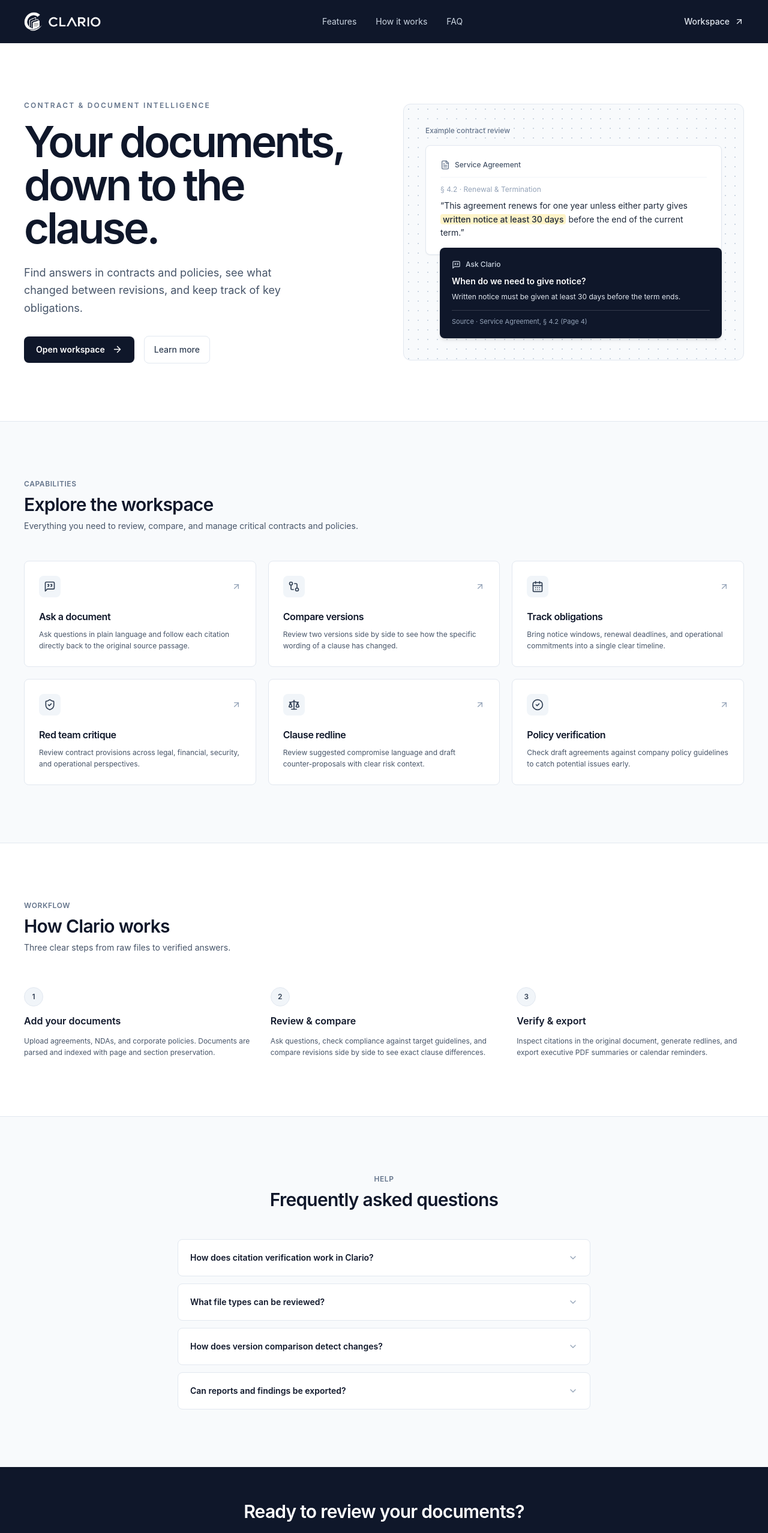
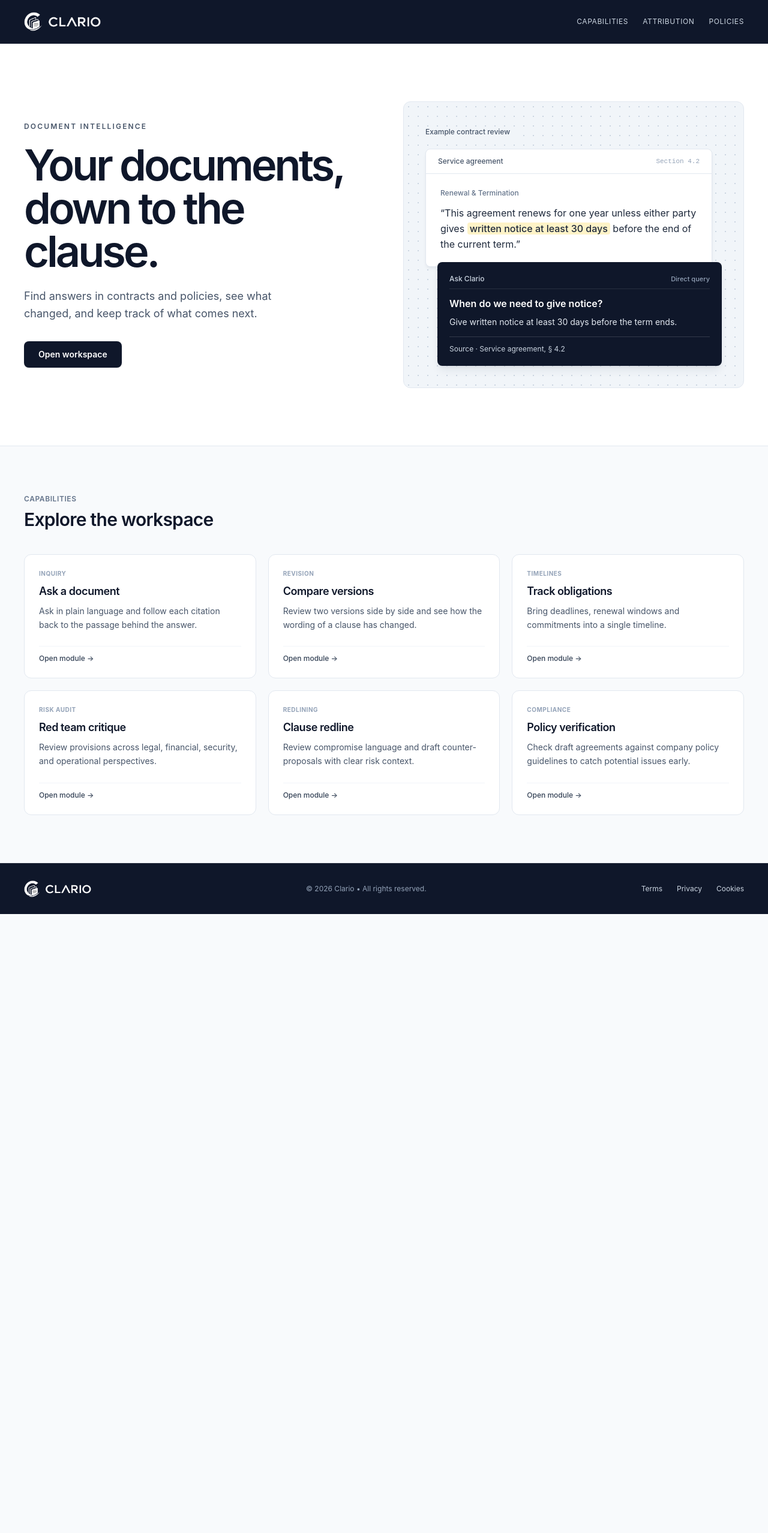
Before and after one commit to karthik558/Clario, a React (Vite) app in the folder frontend/: page /home in a window 1280 px wide. Shown: the top 2556 px of the page at 60% size. After the commit the page ends 1524 px from the top, so only its background shows below. Built offline with nearby package versions, Linux system fonts and the light colour scheme.

Commit message:
Clario: update homepage content, navigation, and layout styling

```diff
--- a/frontend/src/pages/HomePage.tsx
+++ b/frontend/src/pages/HomePage.tsx
@@ -1,75 +1,43 @@
 import { useEffect, useState } from 'react';
-import {
-  ArrowRight,
-  ArrowUpRight,
-  CalendarDays,
-  FileText,
-  GitCompare,
-  MessageSquareQuote,
-  ShieldCheck,
-  Scale,
-  CheckCircle2,
-  BarChart3,
-  ChevronDown
-} from 'lucide-react';
 import { Link } from 'react-router-dom';
 
 const workflows = [
   {
     path: '/ask',
-    icon: MessageSquareQuote,
+    category: 'Inquiry',
     title: 'Ask a document',
-    detail: 'Ask questions in plain language and follow each citation directly back to the original source passage.'
+    detail: 'Ask in plain language and follow each citation back to the passage behind the answer.'
   },
   {
     path: '/compare',
-    icon: GitCompare,
+    category: 'Revision',
     title: 'Compare versions',
-    detail: 'Review two versions side by side to see how the specific wording of a clause has changed.'
+    detail: 'Review two versions side by side and see how the wording of a clause has changed.'
   },
   {
     path: '/obligations',
-    icon: CalendarDays,
+    category: 'Timelines',
     title: 'Track obligations',
-    detail: 'Bring notice windows, renewal deadlines, and operational commitments into a single clear timeline.'
+    detail: 'Bring deadlines, renewal windows and commitments into a single timeline.'
   },
   {
     path: '/critique',
-    icon: ShieldCheck,
+    category: 'Risk Audit',
     title: 'Red team critique',
-    detail: 'Review contract provisions across legal, financial, security, and operational perspectives.'
+    detail: 'Review provisions across legal, financial, security, and operational perspectives.'
   },
   {
     path: '/negotiate',
-    icon: Scale,
+    category: 'Redlining',
     title: 'Clause redline',
-    detail: 'Review suggested compromise language and draft counter-proposals with clear risk context.'
+    detail: 'Review compromise language and draft counter-proposals with clear risk context.'
   },
   {
     path: '/policy-checker',
-    icon: CheckCircle2,
+    category: 'Compliance',
     title: 'Policy verification',
     detail: 'Check draft agreements against company policy guidelines to catch potential issues early.'
   },
-];
-
-const faqs = [
-  {
-    q: 'How does citation verification work in Clario?',
-    a: 'Every answer and finding includes a direct reference to the specific document, section, and page number. Clicking a citation opens the original document so you can verify the text yourself.'
-  },
-  {
-    q: 'What file types can be reviewed?',
-    a: 'Clario supports PDF documents, Microsoft Word (.docx), Excel spreadsheets (.xlsx, .xls), plain text (.txt), and Markdown (.md) files.'
-  },
-  {
-    q: 'How does version comparison detect changes?',
-    a: 'Comparison examines text differences at the clause level, highlighting additions, removals, and modifications so you can see changes even when formatting or paragraph order shifts.'
-  },
-  {
-    q: 'Can reports and findings be exported?',
-    a: 'Yes. You can export complete executive briefings, comparison findings, and obligation summaries as formatted PDF reports or calendar events.'
-  }
 ];
 
 export function HomePage() {
@@ -117,246 +85,127 @@ export function HomePage() {
         </div>
       )}
 
-      {/* Clean, Professional Website Header */}
-      <header className="bg-clario-navy text-white">
+      {/* Header Design */}
+      <header className="bg-clario-navy text-white border-b border-white/10">
         <div className="mx-auto flex max-w-7xl items-center justify-between px-5 py-5 sm:px-10">
           <Link to="/home" className="flex items-center gap-2.5">
             <img src="/clario.webp" alt="Clario" width="784" height="196" className="h-8 w-auto" />
           </Link>
 
-          <nav className="hidden md:flex items-center gap-8 text-sm text-slate-300">
-            <a href="#features" className="hover:text-white transition-colors">Features</a>
-            <a href="#how-it-works" className="hover:text-white transition-colors">How it works</a>
-            <a href="#faq" className="hover:text-white transition-colors">FAQ</a>
+          <nav className="flex items-center gap-6 text-xs uppercase tracking-wider text-slate-300">
+            <a href="#capabilities" className="hover:text-white transition-colors">Capabilities</a>
+            <a href="#attribution" className="hover:text-white transition-colors">Attribution</a>
+            <Link to="/terms" className="hover:text-white transition-colors">Policies</Link>
           </nav>
-
-          <Link
-            to="/"
-            onClick={enterWorkspace}
-            className="flex items-center gap-2 text-sm font-medium text-slate-200 hover:text-white transition-colors"
-          >
-            Workspace <ArrowUpRight aria-hidden="true" size={16} />
-          </Link>
         </div>
       </header>
 
       <main>
-        {/* Hero Section */}
-        <section className="mx-auto grid max-w-7xl items-center gap-12 px-5 py-16 sm:px-10 lg:grid-cols-2 lg:gap-16 lg:py-24">
+        {/* Hero Section with the ONLY Workspace Button */}
+        <section className="mx-auto grid max-w-7xl items-center gap-12 px-5 py-14 sm:px-10 lg:grid-cols-2 lg:gap-16 lg:py-24">
           <div>
-            <p className="mb-4 text-xs font-semibold uppercase tracking-[.18em] text-slate-500">
-              Contract & Document Intelligence
+            <p className="mb-5 text-xs font-semibold uppercase tracking-[.18em] text-slate-600">
+              Document intelligence
             </p>
             <h1 className="max-w-xl text-5xl font-semibold leading-[1.05] tracking-[-.055em] sm:text-6xl xl:text-7xl text-slate-900">
               Your documents,<br />down to the clause.
             </h1>
             <p className="mt-6 max-w-md text-lg leading-relaxed text-slate-600">
-              Find answers in contracts and policies, see what changed between revisions, and keep track of key obligations.
+              Find answers in contracts and policies, see what changed, and keep track of what comes next.
             </p>
-            <div className="mt-8 flex items-center gap-4">
-              <Link
-                to="/"
-                onClick={enterWorkspace}
-                className="inline-flex items-center gap-3 rounded-md bg-clario-navy px-5 py-3 text-sm font-semibold text-white hover:bg-slate-800 transition-colors"
-              >
-                Open workspace <ArrowRight aria-hidden="true" size={17} />
-              </Link>
-              <a
-                href="#features"
-                className="inline-flex items-center gap-2 rounded-md border border-slate-200 px-4 py-3 text-sm font-medium text-slate-700 hover:border-slate-300 hover:text-slate-900 transition-colors"
-              >
-                Learn more
-              </a>
-            </div>
+            <Link
+              to="/"
+              onClick={enterWorkspace}
+              className="mt-8 inline-flex items-center justify-center rounded-md bg-clario-navy px-6 py-3 text-sm font-semibold text-white hover:bg-slate-800 transition-colors shadow-sm"
+            >
+              Open workspace
+            </Link>
           </div>
 
-          {/* Clean Contract Review Card */}
+          {/* Clean Example Contract Review (No Icons) */}
           <figure
-            className="rounded-xl border border-slate-200 bg-slate-50 p-6 sm:p-9"
+            id="attribution"
+            className="rounded-clario border border-slate-200 bg-slate-100 p-5 sm:p-9"
             style={{ backgroundImage: 'radial-gradient(#cbd5e1 1px, transparent 1px)', backgroundSize: '16px 16px' }}
           >
-            <figcaption className="mb-4 text-xs font-medium text-slate-500">
+            <figcaption className="mb-5 inline-block bg-slate-100 pr-2 text-xs font-medium text-slate-600">
               Example contract review
             </figcaption>
 
-            <div className="rounded-lg border border-slate-200 bg-white p-5 sm:p-6 shadow-sm">
-              <div className="flex items-center gap-2 pb-3 mb-3 border-b border-slate-100 text-xs font-medium text-slate-600">
-                <FileText size={16} className="text-slate-500" />
-                <span>Service Agreement</span>
+            <div className="mr-4 rounded-md border border-slate-200 bg-white shadow-card">
+              <div className="flex items-center justify-between border-b border-slate-200 px-5 py-3 text-xs font-medium text-slate-600">
+                <span>Service agreement</span>
+                <span className="text-slate-400 font-mono text-[11px]">Section 4.2</span>
               </div>
-              <p className="mb-2 text-xs text-slate-400">§ 4.2 · Renewal & Termination</p>
-              <blockquote className="text-sm leading-relaxed text-slate-800">
-                “This agreement renews for one year unless either party gives <mark className="bg-amber-100 text-inherit px-1 rounded font-medium">written notice at least 30 days</mark> before the end of the current term.”
-              </blockquote>
+              <div className="p-5 sm:p-6">
+                <p className="mb-3 text-xs text-slate-500 font-medium">Renewal & Termination</p>
+                <blockquote className="text-base leading-relaxed text-slate-800">
+                  “This agreement renews for one year unless either party gives <mark className="bg-amber-100 text-inherit px-1 rounded font-medium">written notice at least 30 days</mark> before the end of the current term.”
+                </blockquote>
+              </div>
             </div>
 
-            <div className="relative -mt-3 ml-6 rounded-lg bg-clario-navy p-5 text-white shadow-md">
-              <div className="flex items-center gap-2 text-xs font-medium text-slate-300">
-                <MessageSquareQuote size={15} />
+            <div className="relative -mt-2 ml-5 rounded-md bg-clario-navy p-5 text-white shadow-elevated">
+              <div className="flex items-center justify-between text-xs font-medium text-slate-300 pb-2 border-b border-white/10">
                 <span>Ask Clario</span>
+                <span className="text-[11px] text-slate-400">Direct query</span>
               </div>
-              <p className="mt-2.5 text-sm font-semibold text-white">
-                When do we need to give notice?
-              </p>
-              <p className="mt-1.5 text-xs leading-relaxed text-slate-200">
-                Written notice must be given at least 30 days before the term ends.
-              </p>
-              <p className="mt-3 border-t border-white/15 pt-2.5 text-[11px] text-slate-400">
-                Source · Service Agreement, § 4.2 (Page 4)
-              </p>
+              <p className="mt-3 font-semibold text-white">When do we need to give notice?</p>
+              <p className="mt-2 text-sm leading-relaxed text-slate-200">Give written notice at least 30 days before the term ends.</p>
+              <p className="mt-3 border-t border-white/15 pt-3 text-xs text-slate-300">Source · Service agreement, § 4.2</p>
             </div>
           </figure>
         </section>
 
-        {/* Core Capabilities Section */}
-        <section id="features" className="border-t border-slate-200 bg-slate-50 py-16 sm:py-24">
-          <div className="mx-auto max-w-7xl px-5 sm:px-10">
-            <div className="max-w-xl mb-12">
+        {/* Explore the Workspace (Clean, Icon-Free Cards) */}
+        <section id="capabilities" className="border-t border-clario-border bg-slate-50">
+          <div className="mx-auto max-w-7xl px-5 py-14 sm:px-10 lg:py-20">
+            <div className="max-w-xl mb-10">
               <p className="text-xs font-semibold uppercase tracking-wider text-slate-500 mb-2">Capabilities</p>
               <h2 className="text-3xl font-semibold tracking-tight text-slate-900">
                 Explore the workspace
               </h2>
-              <p className="mt-2 text-sm text-slate-600">
-                Everything you need to review, compare, and manage critical contracts and policies.
-              </p>
             </div>
 
-            <div className="grid gap-5 sm:grid-cols-2 lg:grid-cols-3">
-              {workflows.map(({ path, icon: Icon, title, detail }) => (
+            <div className="grid gap-5 md:grid-cols-2 lg:grid-cols-3">
+              {workflows.map(({ path, category, title, detail }) => (
                 <Link
                   key={path}
                   to={path}
                   onClick={enterWorkspace}
-                  className="group rounded-lg border border-slate-200 bg-white p-6 transition-all hover:border-slate-300 hover:shadow-sm"
+                  className="group rounded-clario border border-clario-border bg-white p-6 transition-all hover:border-slate-400 hover:shadow-subtle flex flex-col justify-between"
                 >
-                  <div className="flex items-center justify-between">
-                    <div className="p-2 rounded-md bg-slate-100 text-slate-700 group-hover:bg-clario-navy group-hover:text-white transition-colors">
-                      <Icon size={20} />
-                    </div>
-                    <ArrowUpRight size={16} className="text-slate-400 group-hover:text-slate-900 transition-colors" />
+                  <div>
+                    <span className="text-[10px] font-bold uppercase tracking-wider text-slate-400 block mb-2">
+                      {category}
+                    </span>
+                    <h3 className="text-lg font-semibold tracking-tight text-slate-900 group-hover:text-clario-navy transition-colors">
+                      {title}
+                    </h3>
+                    <p className="mt-2 text-sm leading-relaxed text-slate-600">
+                      {detail}
+                    </p>
                   </div>
-                  <h3 className="mt-5 text-base font-semibold tracking-tight text-slate-900 group-hover:text-clario-navy transition-colors">
-                    {title}
-                  </h3>
-                  <p className="mt-2 text-xs leading-relaxed text-slate-600">
-                    {detail}
-                  </p>
+                  <div className="mt-6 pt-3 border-t border-slate-100 text-xs font-medium text-slate-700 group-hover:text-clario-navy transition-colors">
+                    Open module &rarr;
+                  </div>
                 </Link>
               ))}
             </div>
           </div>
         </section>
-
-        {/* How It Works Section */}
-        <section id="how-it-works" className="py-16 sm:py-24 bg-white border-t border-slate-200">
-          <div className="mx-auto max-w-7xl px-5 sm:px-10">
-            <div className="max-w-xl mb-14">
-              <p className="text-xs font-semibold uppercase tracking-wider text-slate-500 mb-2">Workflow</p>
-              <h2 className="text-3xl font-semibold tracking-tight text-slate-900">
-                How Clario works
-              </h2>
-              <p className="mt-2 text-sm text-slate-600">
-                Three clear steps from raw files to verified answers.
-              </p>
-            </div>
-
-            <div className="grid gap-8 md:grid-cols-3">
-              <div className="space-y-3">
-                <div className="w-8 h-8 rounded-full bg-slate-100 text-slate-700 flex items-center justify-center font-semibold text-xs border border-slate-200">
-                  1
-                </div>
-                <h3 className="text-base font-semibold text-slate-900">Add your documents</h3>
-                <p className="text-xs leading-relaxed text-slate-600">
-                  Upload agreements, NDAs, and corporate policies. Documents are parsed and indexed with page and section preservation.
-                </p>
-              </div>
-
-              <div className="space-y-3">
-                <div className="w-8 h-8 rounded-full bg-slate-100 text-slate-700 flex items-center justify-center font-semibold text-xs border border-slate-200">
-                  2
-                </div>
-                <h3 className="text-base font-semibold text-slate-900">Review & compare</h3>
-                <p className="text-xs leading-relaxed text-slate-600">
-                  Ask questions, check compliance against target guidelines, and compare revisions side by side to see exact clause differences.
-                </p>
-              </div>
-
-              <div className="space-y-3">
-                <div className="w-8 h-8 rounded-full bg-slate-100 text-slate-700 flex items-center justify-center font-semibold text-xs border border-slate-200">
-                  3
-                </div>
-                <h3 className="text-base font-semibold text-slate-900">Verify & export</h3>
-                <p className="text-xs leading-relaxed text-slate-600">
-                  Inspect citations in the original document, generate redlines, and export executive PDF summaries or calendar reminders.
-                </p>
-              </div>
-            </div>
-          </div>
-        </section>
-
-        {/* FAQ Section */}
-        <section id="faq" className="border-t border-slate-200 bg-slate-50 py-16 sm:py-24">
-          <div className="mx-auto max-w-3xl px-5 sm:px-10">
-            <div className="text-center mb-12">
-              <p className="text-xs font-semibold uppercase tracking-wider text-slate-500 mb-2">Help</p>
-              <h2 className="text-3xl font-semibold tracking-tight text-slate-900">
-                Frequently asked questions
-              </h2>
-            </div>
-
-            <div className="space-y-3">
-              {faqs.map((faq, idx) => (
-                <details
-                  key={idx}
-                  className="group rounded-lg border border-slate-200 bg-white p-5 transition-colors [&_summary::-webkit-details-marker]:hidden"
-                >
-                  <summary className="flex cursor-pointer items-center justify-between text-sm font-semibold text-slate-900">
-                    <span>{faq.q}</span>
-                    <ChevronDown size={16} className="text-slate-400 transition-transform group-open:rotate-180 shrink-0 ml-4" />
-                  </summary>
-                  <p className="mt-3 text-xs leading-relaxed text-slate-600 border-t border-slate-100 pt-3">
-                    {faq.a}
-                  </p>
-                </details>
-              ))}
-            </div>
-          </div>
-        </section>
-
-        {/* Simple Call to Action Banner */}
-        <section className="bg-clario-navy text-white py-14 px-5 sm:px-10">
-          <div className="mx-auto max-w-4xl text-center space-y-4">
-            <h2 className="text-2xl sm:text-3xl font-semibold tracking-tight">
-              Ready to review your documents?
-            </h2>
-            <p className="text-sm text-slate-300 max-w-md mx-auto">
-              Open the Clario workspace to ask questions, compare revisions, and track deadlines.
-            </p>
-            <div className="pt-2">
-              <Link
-                to="/"
-                onClick={enterWorkspace}
-                className="inline-flex items-center gap-2 rounded-md bg-white px-5 py-3 text-sm font-semibold text-slate-900 hover:bg-slate-100 transition-colors"
-              >
-                Enter workspace <ArrowRight size={16} />
-              </Link>
-            </div>
-          </div>
-        </section>
       </main>
 
-      {/* Professional Clean Footer */}
-      <footer className="bg-clario-navy border-t border-white/10 text-slate-400 py-8 px-5 sm:px-10">
-        <div className="mx-auto max-w-7xl flex flex-col sm:flex-row items-center justify-between gap-4">
+      {/* Clean Footer */}
+      <footer className="bg-clario-navy border-t border-white/10">
+        <div className="mx-auto flex max-w-7xl flex-col md:flex-row items-center justify-between gap-y-4 px-5 py-7 sm:px-10">
           <div className="flex items-center">
             <img src="/clario.webp" alt="Clario" width="784" height="196" className="h-7 w-auto" />
           </div>
-
-          <p className="text-xs text-slate-400 order-last sm:order-none">
+          <p className="text-xs text-slate-400 font-normal order-last md:order-none">
             © 2026 Clario • All rights reserved.
           </p>
-
-          <nav aria-label="Legal" className="flex items-center gap-6 text-xs text-slate-300 [&_a:hover]:text-white transition-colors">
+          <nav aria-label="Legal" className="flex flex-wrap items-center gap-x-6 text-xs text-slate-300 [&_a:hover]:text-white">
             <Link to="/terms">Terms</Link>
             <Link to="/privacy">Privacy</Link>
             <Link to="/cookies">Cookies</Link>
```
